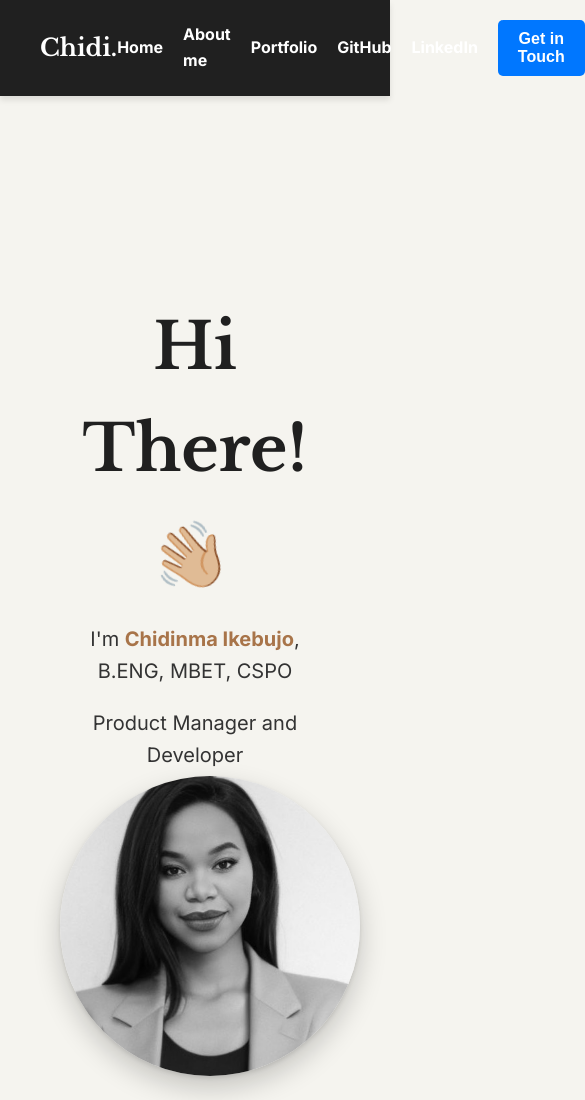
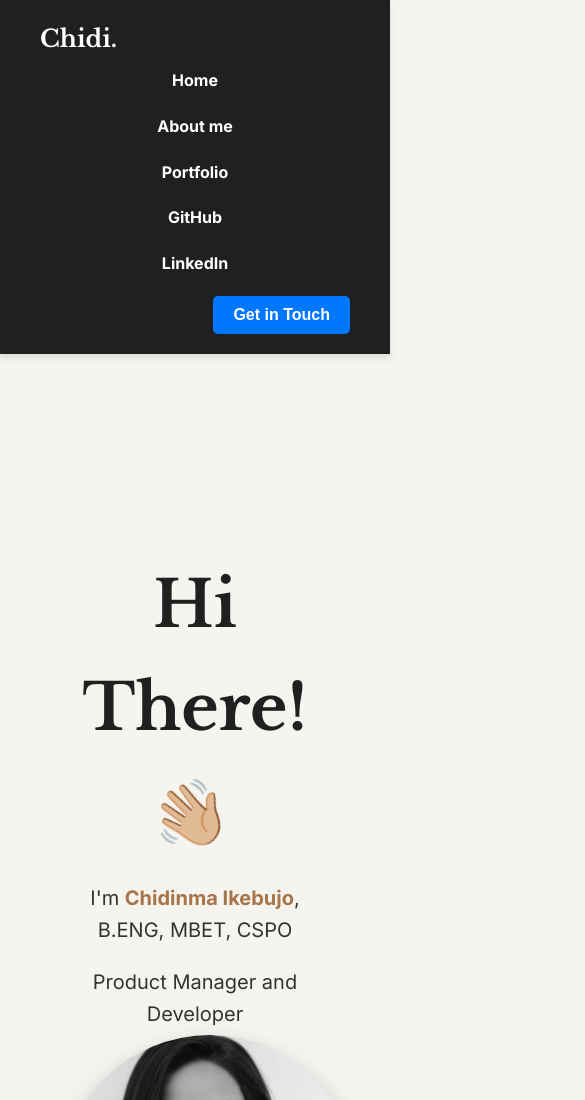
Before and after one commit to Chidi-nma/my-portfolio-website, a plain HTML site: page index.html in a window 390 px wide. Shown: the top 1100 px of the page, 585 px wide, since content can reach past the window. Drawn offline with nearby package versions, Linux system fonts and the light colour scheme; a web font is replaced by a local one.

Commit message:
Made the header responsive to mobile

```diff
--- a/src/style.css
+++ b/src/style.css
@@ -24,6 +24,23 @@ body {
   top: 0;
   z-index: 1000; /*places it in front of all the elements on the page*/
   box-shadow: 0px 4px 6px rgba(0, 0, 0, 0.1);
+}
+
+/* Making the header responsive */
+@media (max-width: 768px) {
+  .header {
+    flex-direction: column;
+    align-items: flex-start;
+  }
+  .menu {
+    flex-direction: column;
+    width: 100%;
+    gap: 10px;
+    margin-top: 10px;
+  }
+  .contact-me {
+    margin-left: 0;
+  }
 }
 
 /* This removes underline and set color for header links */
```
Also changed, not shown: index.html (+1 -0 lines).
